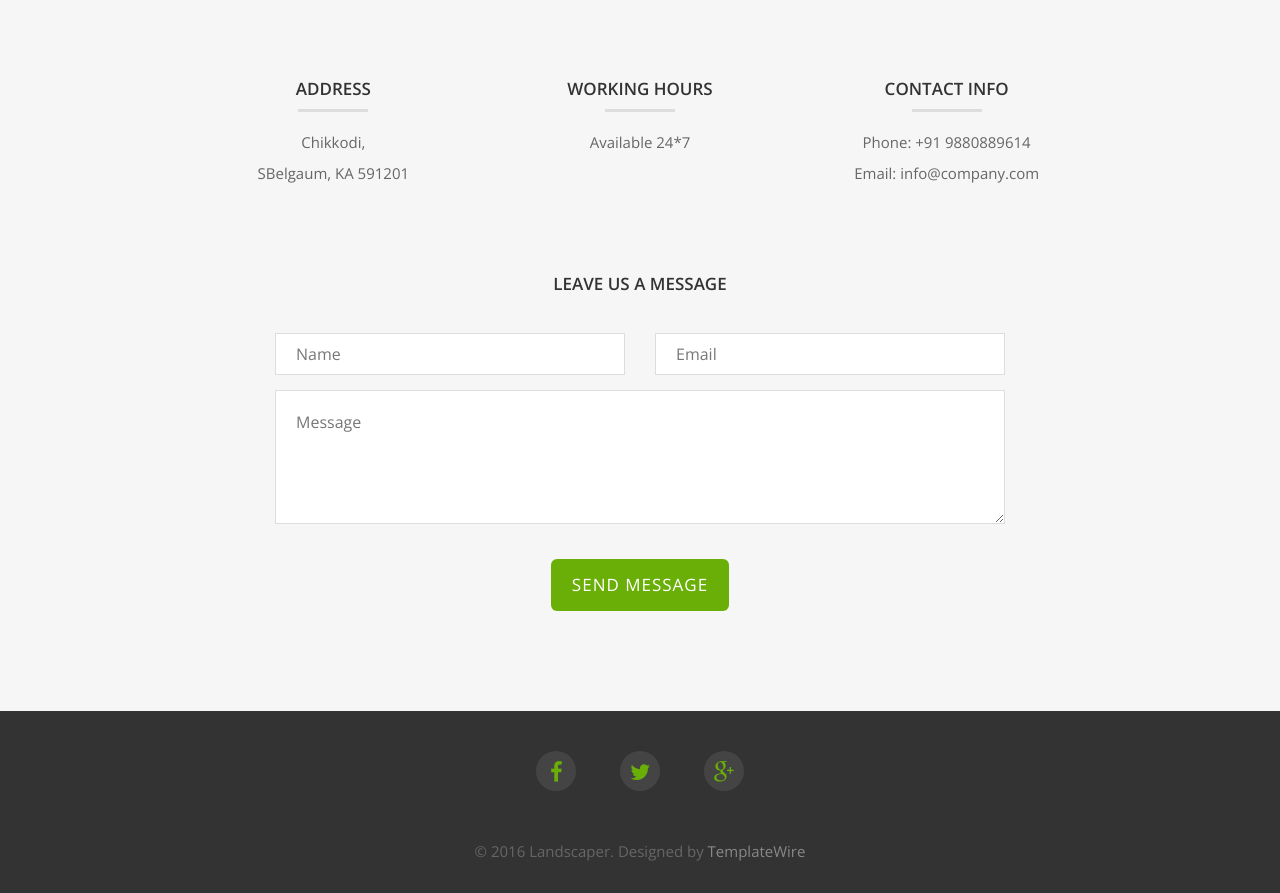
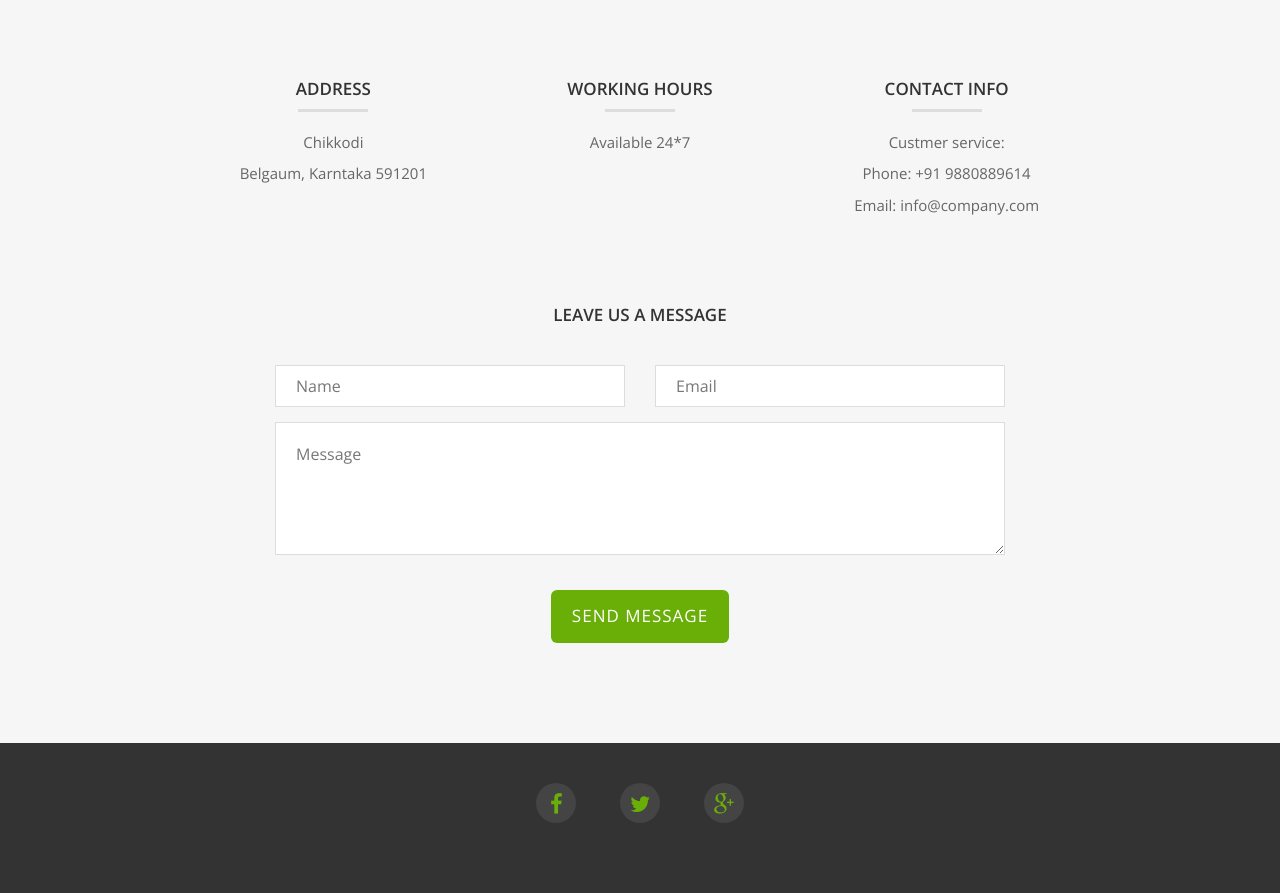
Before and after one commit to shrikantak/Test, a plain HTML site: page index.html in a window 1280 px wide. Shown: the part 4380-5273 px from the top of the page. Drawn offline with nearby package versions, Linux system fonts and the light colour scheme.

Commit message:
Update index.html

```diff
--- a/index.html
+++ b/index.html
@@ -300,8 +300,8 @@
         <h3>Address</h3>
         <hr>
         <div class="contact-item">
-          <p>Chikkodi,</p>
-          <p>SBelgaum, KA 591201</p>
+          <p>Chikkodi</p>
+          <p>Belgaum, Karntaka 591201</p>
         </div>
       </div>
       <div class="col-md-4">
@@ -315,6 +315,7 @@
         <h3>Contact Info</h3>
         <hr>
         <div class="contact-item">
+          <p>Custmer service:</p>
           <p>Phone: +91 9880889614</p>
           <p>Email: info@company.com</p>
         </div>
@@ -358,7 +359,7 @@
           <li><a href="#"><i class="fa fa-google-plus"></i></a></li>
         </ul>
       </div>
-      <p>&copy; 2016 Landscaper. Designed by <a href="http://www.templatewire.com" rel="nofollow">TemplateWire</a></p>
+
     </div>
   </div>
 </div>
```
